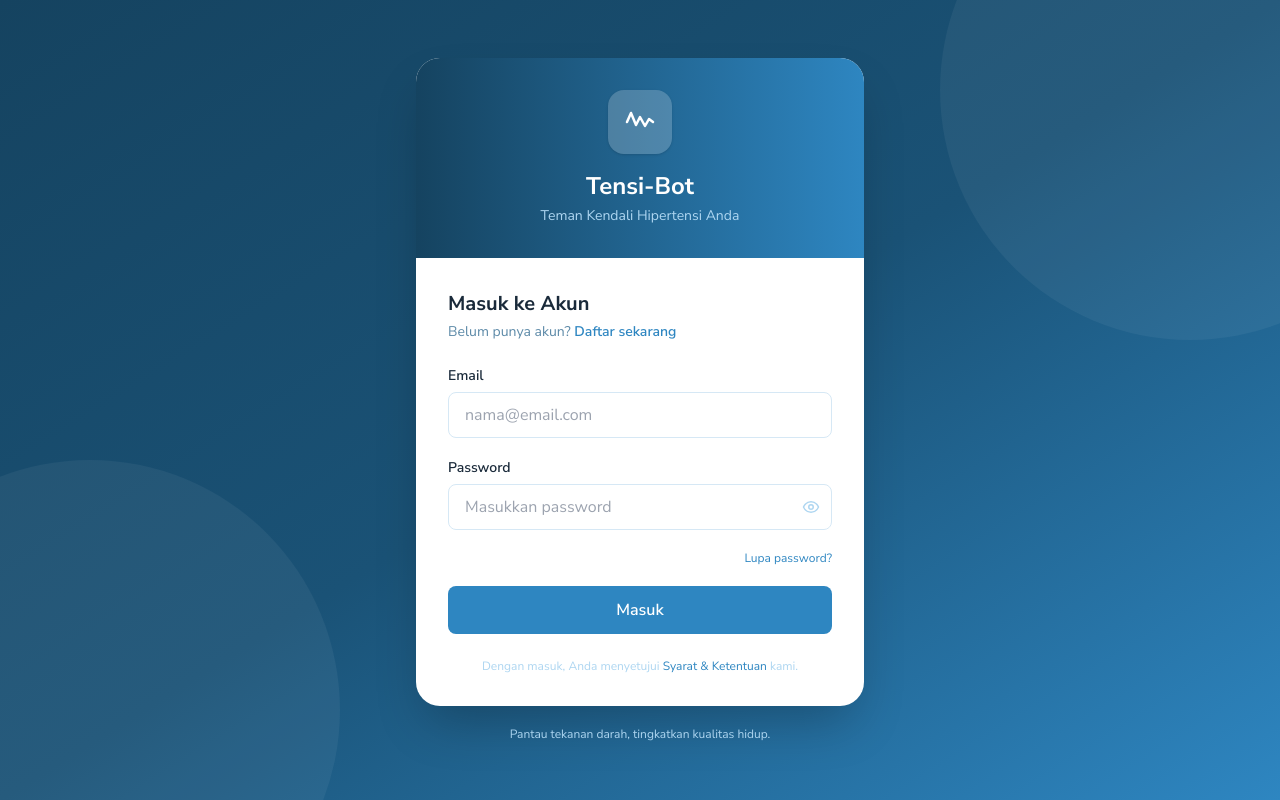
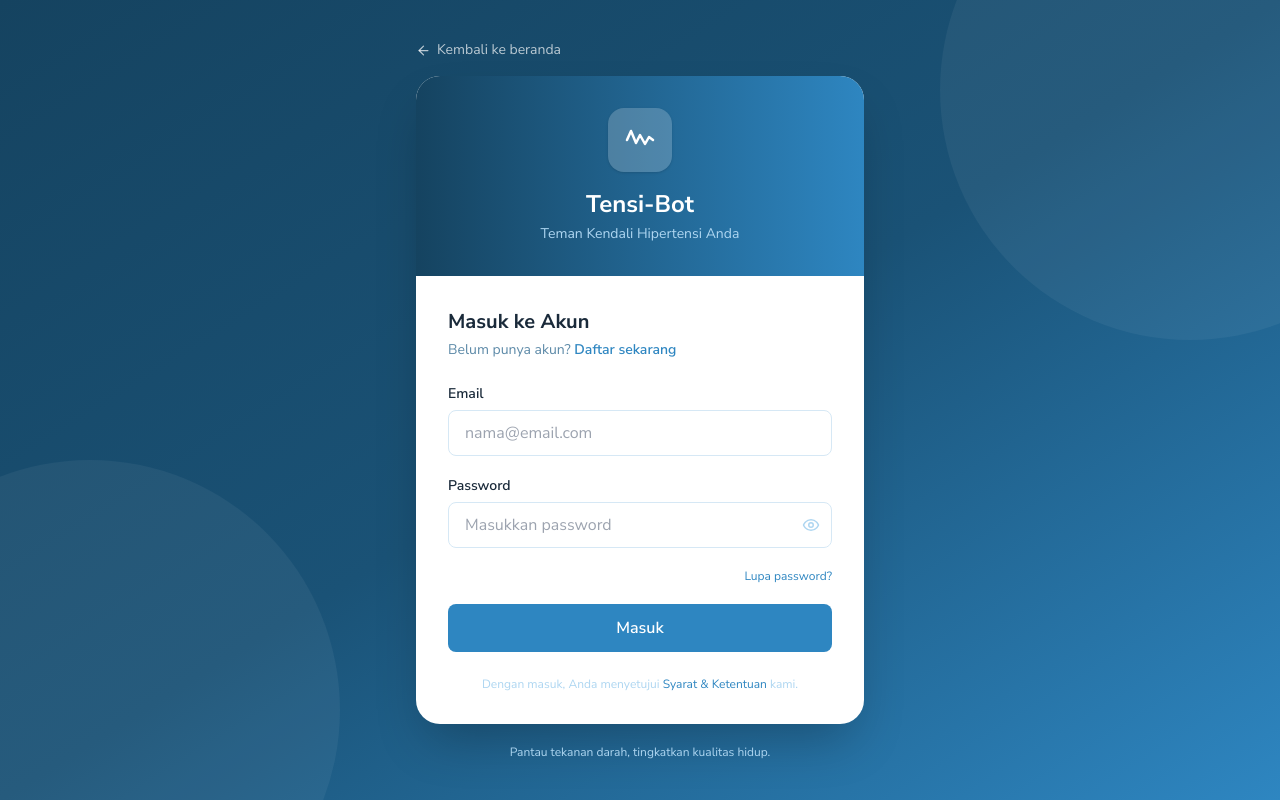
Before and after one commit to Kiryzsuuu/tensibot, a Next.js app in the folder frontend/: page /login in a window 1280 px wide. Built offline with nearby package versions, Linux system fonts and the light colour scheme; no server answers.

Commit message:
home button

```diff
--- a/frontend/app/(auth)/login/page.tsx
+++ b/frontend/app/(auth)/login/page.tsx
@@ -6,7 +6,7 @@ import { useRouter } from 'next/navigation';
 import { useForm } from 'react-hook-form';
 import { zodResolver } from '@hookform/resolvers/zod';
 import { z } from 'zod';
-import { Eye, EyeOff, Activity } from 'lucide-react';
+import { Eye, EyeOff, Activity, ArrowLeft } from 'lucide-react';
 import { useState } from 'react';
 import { useAuth } from '@/hooks/useAuth';
 import { cn } from '@/lib/utils';
@@ -45,6 +45,10 @@ export default function LoginPage() {
       </div>
 
       <div className="w-full max-w-md relative">
+        <Link href="/" className="inline-flex items-center gap-1.5 text-white/70 hover:text-white text-sm mb-4 transition-colors">
+          <ArrowLeft size={15} />
+          Kembali ke beranda
+        </Link>
         {/* Card */}
         <div className="bg-white rounded-3xl shadow-2xl overflow-hidden">
           {/* Header */}
--- a/frontend/app/(auth)/register/page.tsx
+++ b/frontend/app/(auth)/register/page.tsx
@@ -6,7 +6,7 @@ import { useRouter } from 'next/navigation';
 import { useForm } from 'react-hook-form';
 import { zodResolver } from '@hookform/resolvers/zod';
 import { z } from 'zod';
-import { Eye, EyeOff, CheckCircle, ChevronDown } from 'lucide-react';
+import { Eye, EyeOff, CheckCircle, ChevronDown, ArrowLeft } from 'lucide-react';
 import { useAuth } from '@/hooks/useAuth';
 import { cn } from '@/lib/utils';
 
@@ -81,6 +81,10 @@ export default function RegisterPage() {
       </div>
 
       <div className="w-full max-w-md relative">
+        <Link href="/" className="inline-flex items-center gap-1.5 text-white/70 hover:text-white text-sm mb-4 transition-colors">
+          <ArrowLeft size={15} />
+          Kembali ke beranda
+        </Link>
         <div className="bg-white rounded-3xl shadow-2xl overflow-hidden">
           {/* Header */}
           <div className="bg-gradient-to-r from-[#154360] to-[#2E86C1] px-8 py-6 text-center">
```
